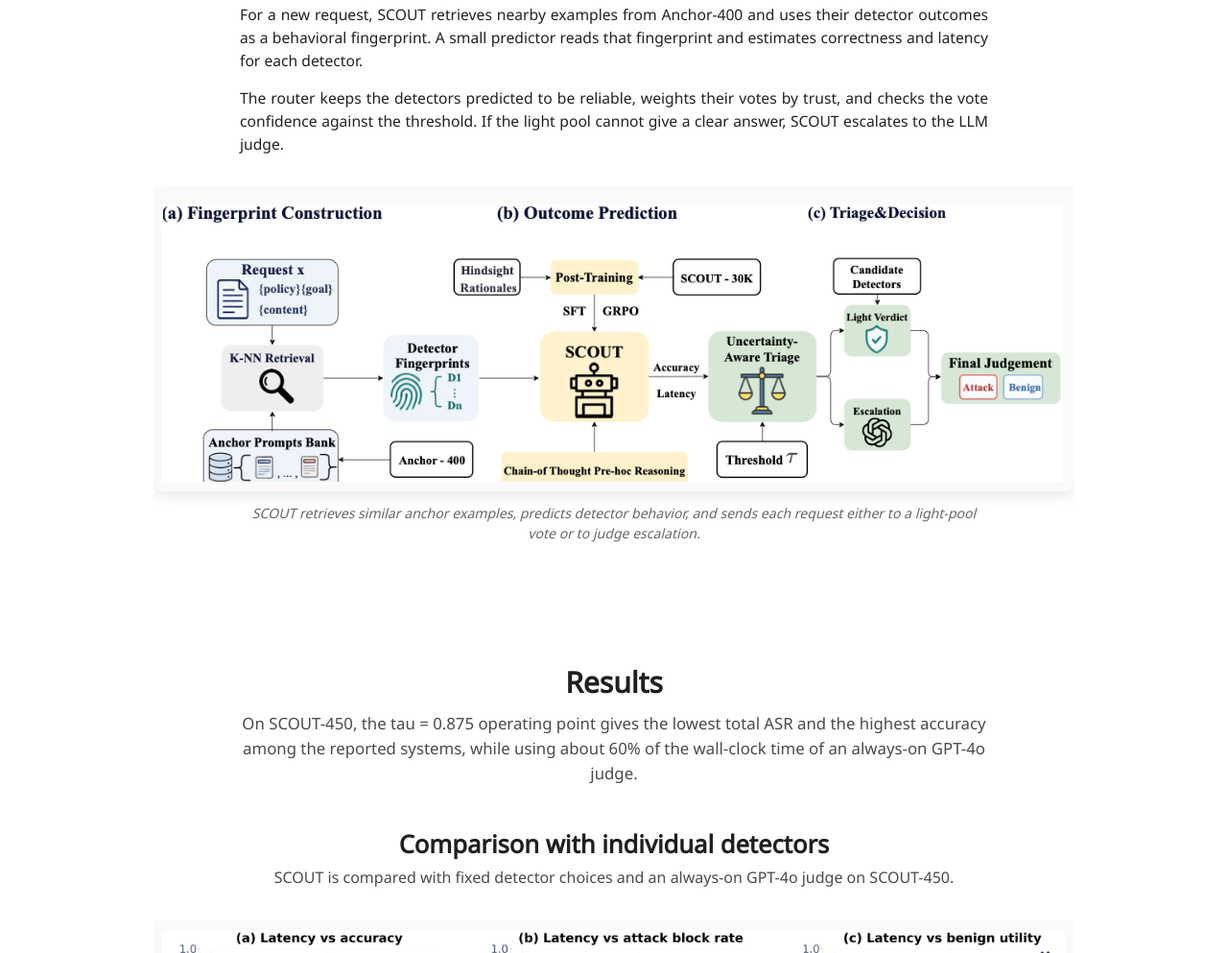
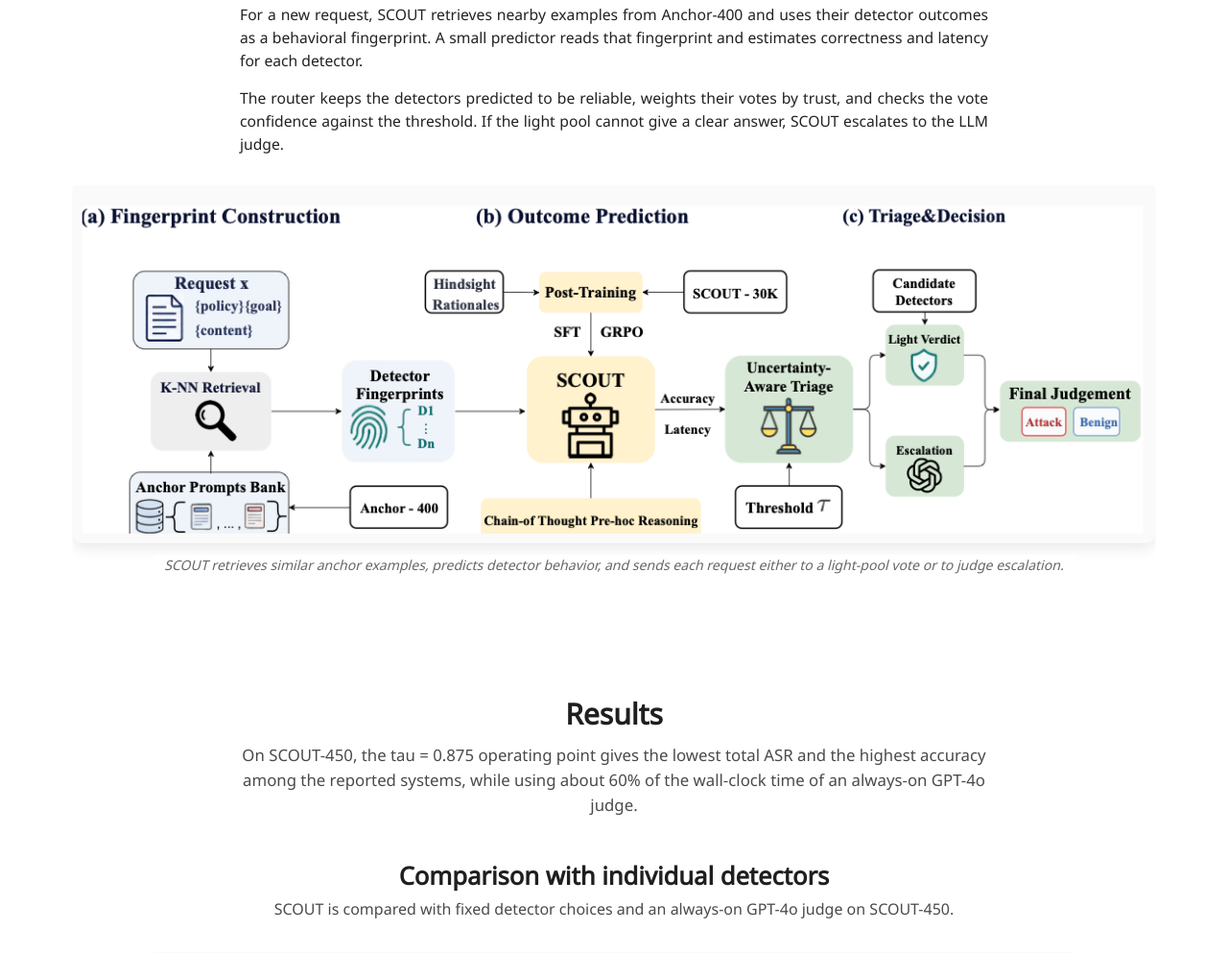
Before and after one commit to Rockyli11/SCOUT, a plain HTML site: page docs/index.html in a window 1280 px wide. Shown: the part 2311-3304 px from the top of the page at 96% size. Drawn offline with Linux system fonts and the light colour scheme; a web font is replaced by a local one.

Commit message:
docs: update project webpage

```diff
--- a/docs/index.html
+++ b/docs/index.html
@@ -425,10 +425,6 @@
         padding: 0;
       }
 
-      .method-figure img {
-        max-width: 960px;
-      }
-
       .method-copy {
         max-width: var(--measure);
         margin: 0 auto;
@@ -551,7 +547,15 @@
       }
 
       .method-figure {
+        position: relative;
+        left: 50%;
+        width: min(1129px, calc(100vw - 40px));
         margin-top: 30px;
+        transform: translateX(-50%);
+      }
+
+      .method-figure figcaption {
+        max-width: 960px;
       }
 
       .results-layout,
@@ -705,6 +709,12 @@
           width: 100%;
           max-width: calc(100vw - 24px);
           padding: 6px;
+        }
+
+        .method-figure {
+          left: auto;
+          width: 100%;
+          transform: none;
         }
 
         .hero-inner,
```
